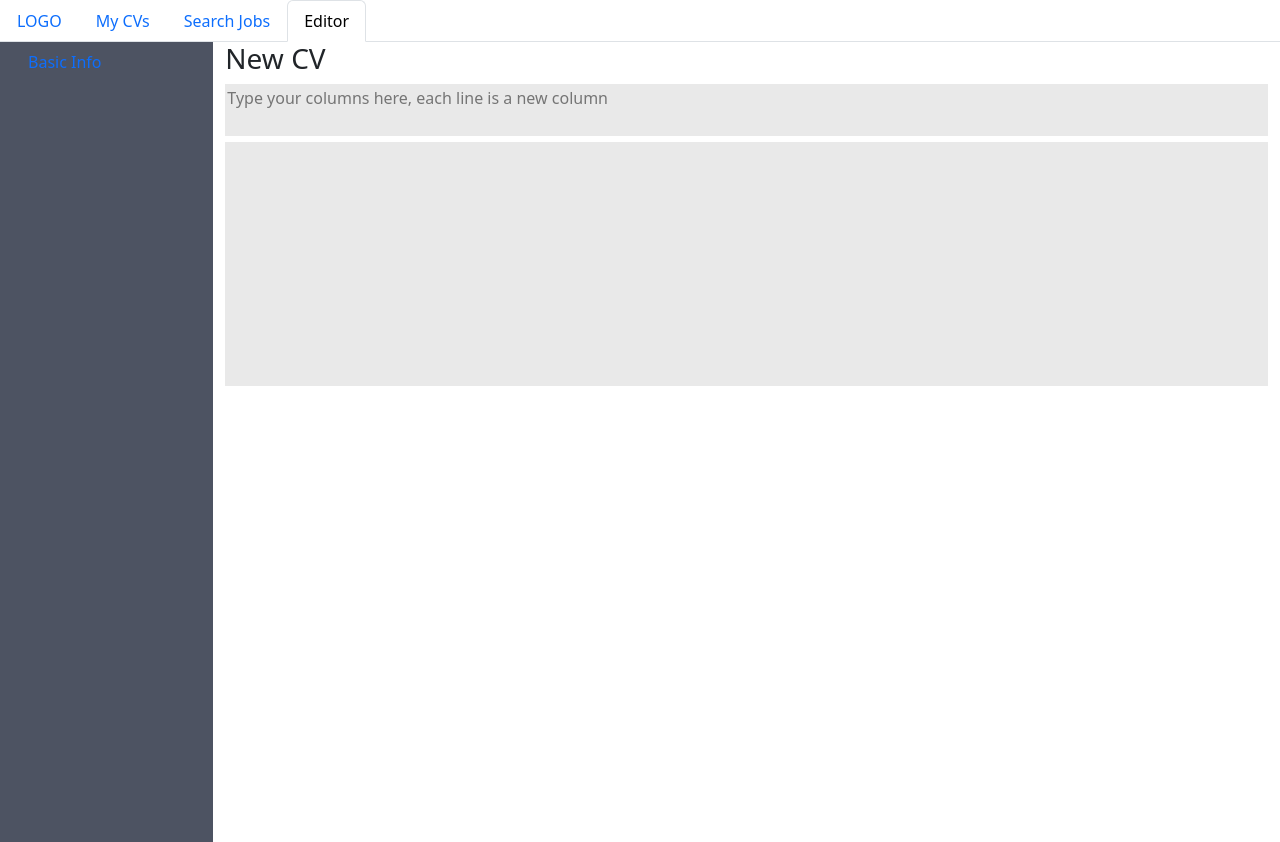
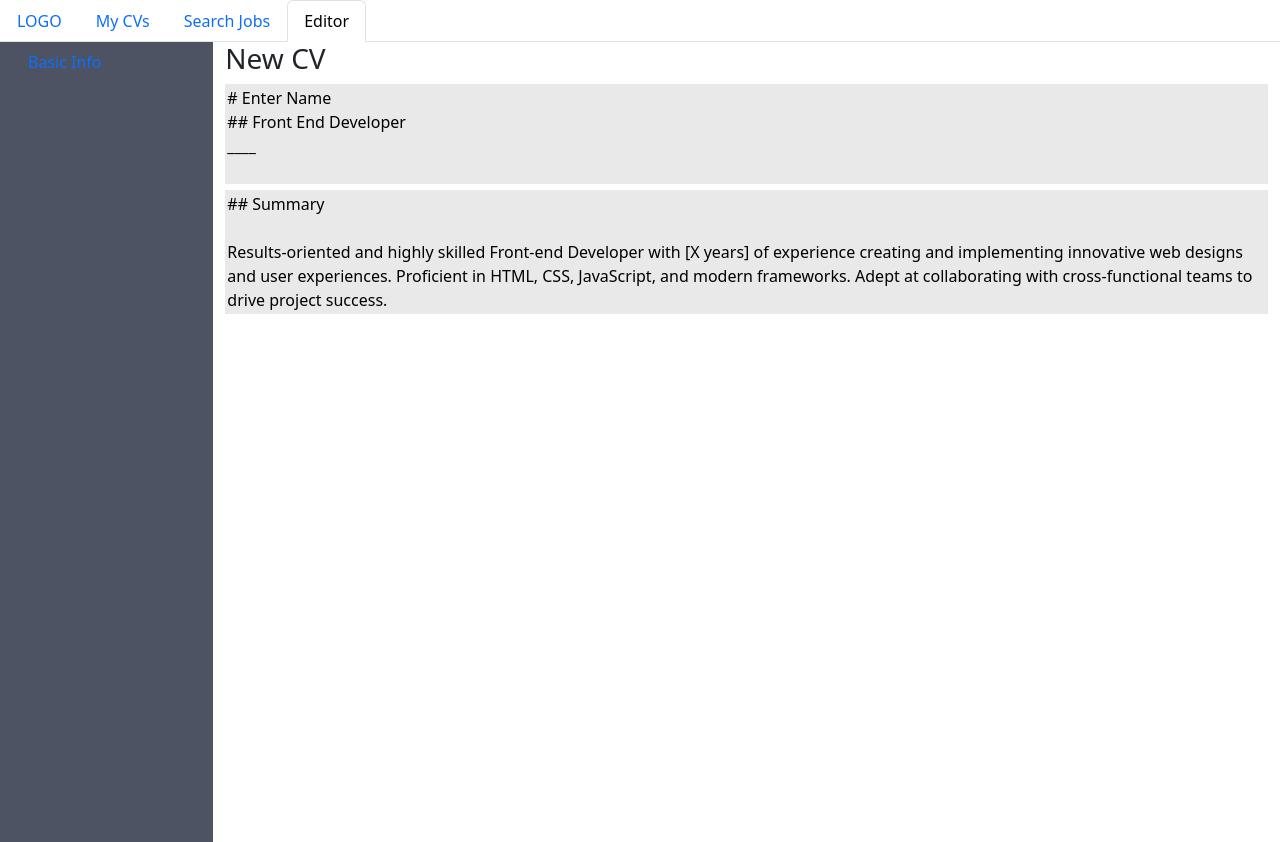
Before and after one commit to wallet-wizard/cv-master, a React (Vite) app: page /editor/basic-info in a window 1280 px wide. Built offline with nearby package versions, Linux system fonts and the light colour scheme.

Commit message:
Improves CustomTextarea component's state functionality

```diff
--- a/src/components/Editor/editor.css
+++ b/src/components/Editor/editor.css
@@ -16,8 +16,8 @@
     border: 0;
     width: 100% !important;
     background-color: var(--bg-textArea-lighter);
-    white-space: nowrap;  /* Prevents text from wrapping to the next line */
-    overflow-x: auto;   /* Hide horizontal scrollbar */
+    /* white-space: nowrap;   */
+    overflow-x: auto;
     overflow-y:visible;     /* Enables vertical scrollbar when content overflows */
     resize: none;         /* Disables resizing */
     box-sizing: border-box; /* Include padding and border in the element's total width and height */
--- a/src/components/Editor/editorPaths/CustomTextarea.jsx
+++ b/src/components/Editor/editorPaths/CustomTextarea.jsx
@@ -1,24 +1,62 @@
-import React, { useRef, useEffect, useState } from 'react';
+import React, { useId, useRef, useEffect, useState } from 'react';
 
-function CustomTextarea() {
-  const [columns, setColumns] = useState([]);
+function CustomTextarea(props) {
+  const id = useId();
+  const textAreaRef = useRef(null)
+  const startingRows = useRef(null)
+  console.log(id)
   const [rowsCount, setRowsCount] = useState(0);
 
-  function handleTextareaChange(event) {
-    const inputText = event.target.value;
-    const newRows = inputText.split('\n');
-    setRowsCount(newRows.length)
+  useEffect(() => {
+    if (textAreaRef.current) {
+      const lineHeight = parseInt(getComputedStyle(textAreaRef.current).lineHeight, 10);
+      const rows = Math.floor(textAreaRef.current.scrollHeight / lineHeight);
+      console.log(`Text spans approximately ${rows} rows.`);
+      startingRows.current = rows
+      setRowsCount(rows)
+    }
+  }, [])
+
+  function updateRows(event) {
+    if (textAreaRef.current) {
+      const startingRowsLength = startingRows.current;
+      const lineHeight = parseInt(getComputedStyle(textAreaRef.current).lineHeight, 10);
+      const rows = Math.floor(textAreaRef.current.scrollHeight / lineHeight);
+
+      console.log("starting Rows:", startingRowsLength)
+      console.log("actual Rows:", rows)
+      console.log("prev Rows:", rowsCount)
+
+      if (rows < startingRowsLength) {
+        return setRowsCount(startingRowsLength);
+      }
+
+      if (rows > startingRowsLength && rows > rowsCount) {
+        return setRowsCount(rows);
+      } else if (rows === rowsCount){
+        return setRowsCount(rowsCount - 1)
+      } else {
+        return setRowsCount(rows - 1);
+      }
+
+
+    }
   };
 
-  console.log(columns)
+
   return (
-
-      <textarea
-        onChange={handleTextareaChange}
-        placeholder="Type your columns here, each line is a new column"
-        className='editor-textArea'
-        rows={rowsCount > 2 && rowsCount}
-      />
+      <div>
+        <label htmlFor={`${id}-${props.id ? props.id : ""}`}></label>
+        <textarea
+          ref={textAreaRef}
+          id={`${id}-${props.id ? props.id : ""}`}
+          onChange={updateRows}
+          placeholder="Enter Title (no more than 2 lines recommended)"
+          className='editor-textArea'
+          rows={(rowsCount > props.rows) ? rowsCount : props.rows}
+          defaultValue={props.defaultValue ? props.defaultValue : ""}
+        />
+      </div>
 
   );
 };
--- a/src/components/Editor/editorPaths/EditorBasicInfo.jsx
+++ b/src/components/Editor/editorPaths/EditorBasicInfo.jsx
@@ -1,13 +1,34 @@
 import React from 'react';
 import '../editor.css';
 import CustomTextarea from './CustomTextarea';
+
+
 
 export default function EditorBasicInfo() {
     return(
         <div className="d-block Editor-BasicInfo">
             <h3>New CV</h3>
-            <CustomTextarea />
-            <textarea className=" editor-textArea" rows={10}/>
+            <CustomTextarea id="title" rows={titleLength} defaultValue={title}/>
+            <CustomTextarea id="summary" rows={summaryLength} defaultValue={summary}/>
         </div>
     )
 }
+
+
+// Default Values
+
+// TITLE
+const title = `# Enter Name
+## Front End Developer
+____
+`
+const titleLength = title.split('\n').length;
+
+
+// SUMMARY
+const summary = (
+    `## Summary
+
+Results-oriented and highly skilled Front-end Developer with [X years] of experience creating and implementing innovative web designs and user experiences. Proficient in HTML, CSS, JavaScript, and modern frameworks. Adept at collaborating with cross-functional teams to drive project success. `
+    )
+const summaryLength = summary.split('\n').length;
```
Also changed, not shown: src/utils/sampleCV.md (added, +96 -0 lines).
